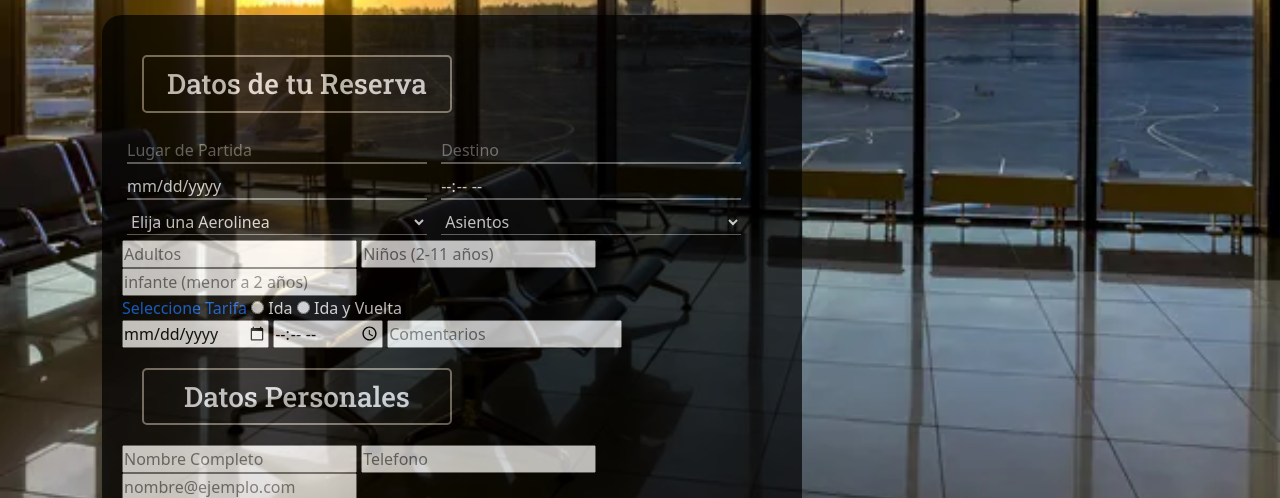
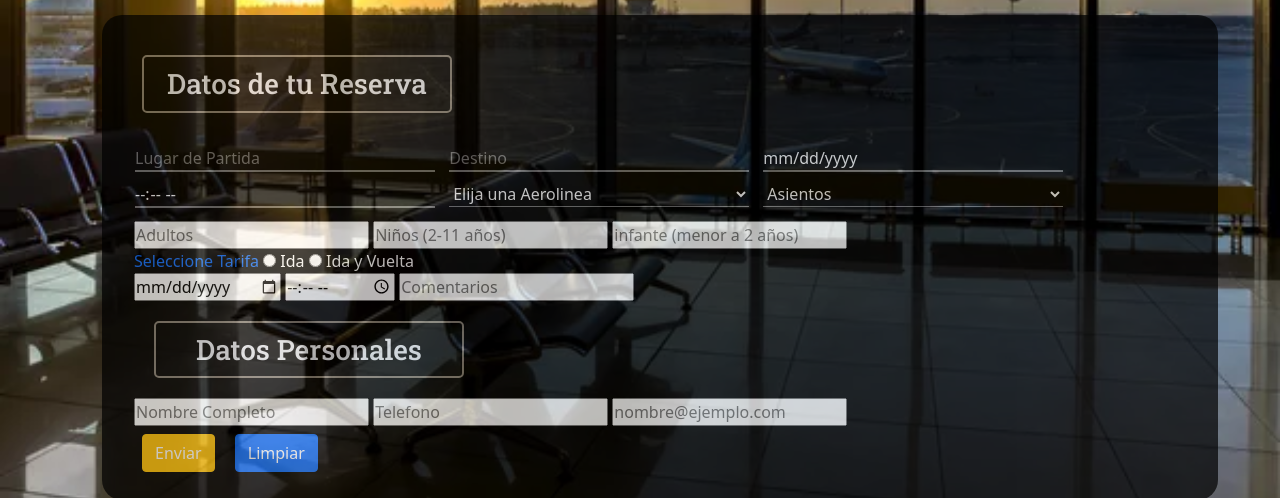
Before and after one commit to FeroDome/proyecto, a website: page pages/aereos.html in a window 1280 px wide. Shown: the part 411-909 px from the top of the page. Drawn offline with nearby package versions, Linux system fonts and the light colour scheme.

Commit message:
form aereos

```diff
--- a/pages/aereos.html
+++ b/pages/aereos.html
@@ -81,11 +81,11 @@
 
                 <h1 class="text-center text-white fs-1">Elegi tu Proximo destino</h1>
 
-                <div class="form1 justify-content-center">
+                <div class="form1 row w-100 h-100">
 
                     <h3>Datos de tu Reserva</h3>
 
-                    <div class="input">
+                    <div class="input p-2 col-6 col-sm-12">
 
                         <input type="text" id="input-group" placeholder="Lugar de Partida">
                         <input type="text" id="input-group" placeholder="Destino">
@@ -110,7 +110,7 @@
                     </div>
 
 
-                    <div class="input2">
+                    <div class="input2 col-6 col-sm-12">
 
                         <input type="number" id="input-group" placeholder="Adultos">
                         <input type="number" id="input-group" placeholder="Niños (2-11 años)">
@@ -118,7 +118,7 @@
                     </div>
 
 
-                    <div class="input3">
+                    <div class="input3 col-6 col-sm-12">
 
                         <span id="input-group" class="text-primary">Seleccione Tarifa</span>
                         <input type="radio" id="input-group" name="r">
@@ -128,7 +128,7 @@
                     </div>
 
 
-                    <div class="input4">
+                    <div class="input4 col-6 col-sm-12">
 
                         <input type="date" id="input-group" placeholder="Fecha de Regreso">
                         <input type="time" id="input-group" placeholder="Hora de Regreso">
@@ -136,14 +136,14 @@
                     </div>
 
 
-                    <div class="input5">
+                    <div class="input5 col-6 col-sm-12">
 
                         <h3>Datos Personales</h3>
 
                     </div>
 
 
-                    <div class="input6">
+                    <div class="input6 col-6 col-sm-12">
 
                         <input type="text" id="input-group" placeholder="Nombre Completo">
                         <input type="number" id="input-group" placeholder="Telefono">
@@ -152,8 +152,8 @@
 
                     <div>
 
-                        <button type="submit" class="btn btn-warning text-white">Enviar</button>
-                        <button type="reset" class="btn btn-primary">Limpiar</button>
+                        <button type="submit" class="btn btn-warning text-white m-2">Enviar</button>
+                        <button type="reset" class="btn btn-primary m-2">Limpiar</button>
                     </div>
 
 
```
